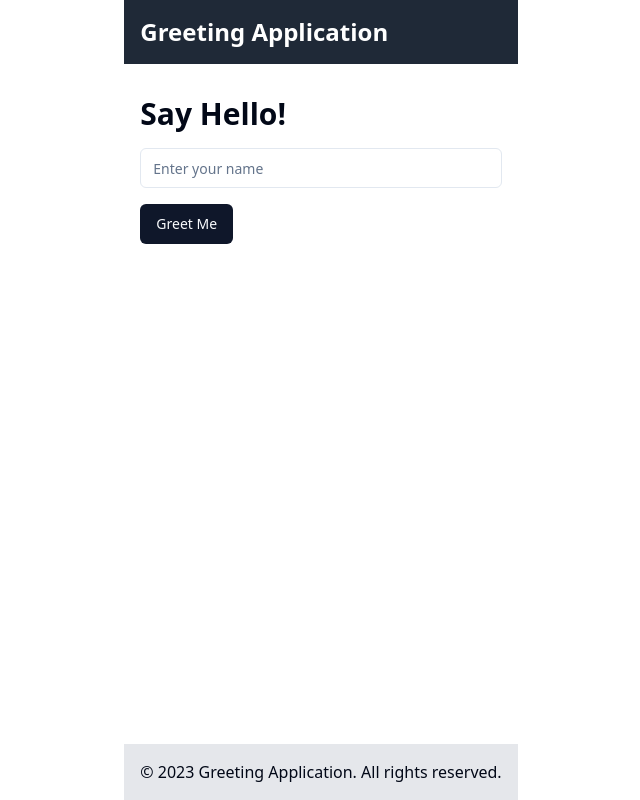
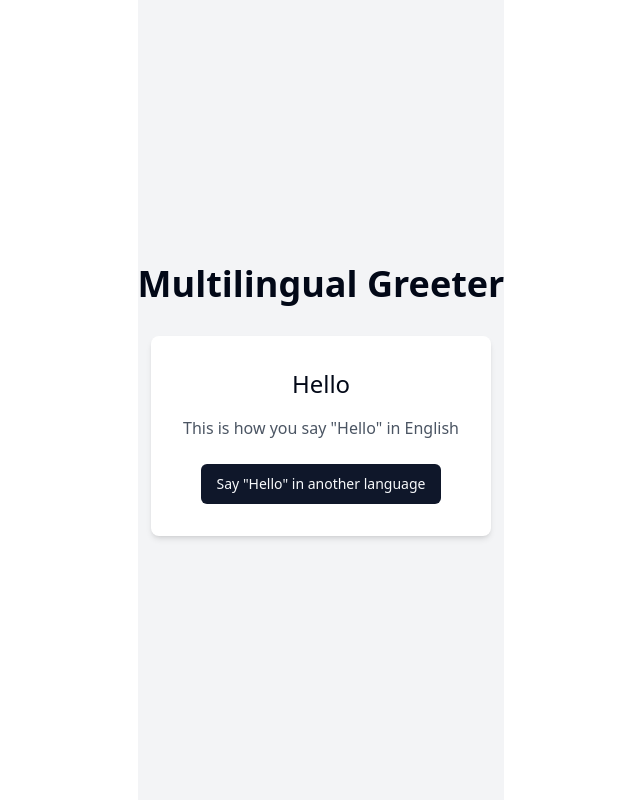
Before and after one commit to GPT-Engineer-App-Dev/base-builder-62, a React (Vite) app: page / in a window 1280 px wide. Shown: the whole page, without its empty margins (319-959 px from the left). Built offline with nearby package versions, Linux system fonts and the light colour scheme.

Commit message:
GPT Engineer Update

```diff
--- a/src/pages/Index.jsx
+++ b/src/pages/Index.jsx
@@ -1,43 +1,34 @@
 import React, { useState } from 'react';
 import { Button } from "@/components/ui/button";
-import { Input } from "@/components/ui/input";
 
 const Index = () => {
-  const [name, setName] = useState('');
-  const [greeting, setGreeting] = useState('');
+  const greetings = [
+    { language: 'English', greeting: 'Hello' },
+    { language: 'Spanish', greeting: 'Hola' },
+    { language: 'French', greeting: 'Bonjour' },
+    { language: 'German', greeting: 'Hallo' },
+    { language: 'Italian', greeting: 'Ciao' },
+  ];
 
-  const handleGreet = () => {
-    if (name) {
-      setGreeting(`Hello, ${name}! Welcome to our application.`);
-    } else {
-      setGreeting('Please enter your name first.');
-    }
+  const [currentGreeting, setCurrentGreeting] = useState(greetings[0]);
+
+  const changeGreeting = () => {
+    const currentIndex = greetings.indexOf(currentGreeting);
+    const nextIndex = (currentIndex + 1) % greetings.length;
+    setCurrentGreeting(greetings[nextIndex]);
   };
 
   return (
-    <div className="min-h-screen flex flex-col">
-      <header className="bg-gray-800 text-white p-4">
-        <h1 className="text-2xl font-bold">Greeting Application</h1>
-      </header>
+    <div className="min-h-screen flex flex-col items-center justify-center bg-gray-100">
+      <h1 className="text-4xl font-bold mb-8">Multilingual Greeter</h1>
 
-      <main className="flex-grow container mx-auto px-4 py-8">
-        <h2 className="text-3xl font-semibold mb-4">Say Hello!</h2>
-
-        <div className="space-y-4">
-          <Input
-            placeholder="Enter your name"
-            className="max-w-md"
-            value={name}
-            onChange={(e) => setName(e.target.value)}
-          />
-          <Button onClick={handleGreet}>Greet Me</Button>
-          {greeting && <p className="text-xl mt-4">{greeting}</p>}
-        </div>
-      </main>
-
-      <footer className="bg-gray-200 p-4 text-center">
-        <p>&copy; 2023 Greeting Application. All rights reserved.</p>
-      </footer>
+      <div className="bg-white p-8 rounded-lg shadow-md text-center">
+        <p className="text-2xl mb-4">{currentGreeting.greeting}</p>
+        <p className="text-gray-600 mb-6">This is how you say "Hello" in {currentGreeting.language}</p>
+        <Button onClick={changeGreeting}>
+          Say "Hello" in another language
+        </Button>
+      </div>
     </div>
   );
 };
```
